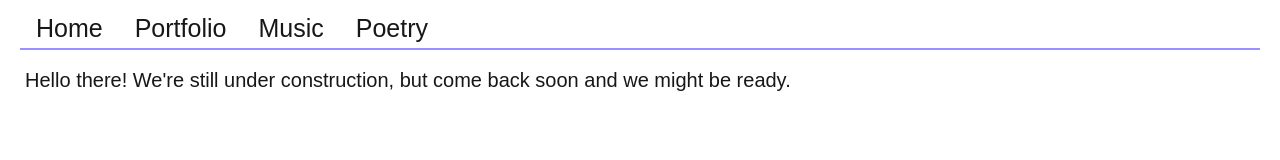
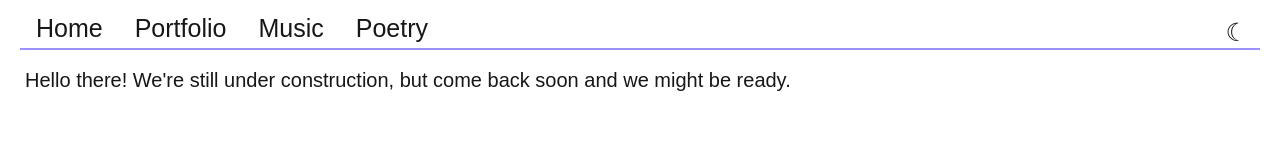
Before and after one commit to liamhade/website, a Next.js app: page / in a window 1280 px wide. Shown: the top 160 px of the page. Built offline with nearby package versions, Linux system fonts and the light colour scheme.

Commit message:
feat: added dark toggle

```diff
--- a/app/components/AppBar.tsx
+++ b/app/components/AppBar.tsx
@@ -1,6 +1,7 @@
 "use client";
 import "./AppBar.scss";
 import Link from 'next/link';
+import ThemeToggle from "./ThemeToggle";
 
 export default function AppBar() {
 	return (
@@ -9,6 +10,7 @@ export default function AppBar() {
 			<Link className="appBar-link" href="/portfolio">Portfolio</Link>
 			<Link className="appBar-link" href="/music">Music</Link>
 			<Link className="appBar-link" href="/poetry">Poetry</Link>
+			<ThemeToggle />
 		</nav>
 	)
 }
--- /dev/null
+++ b/app/components/ThemeToggle.scss
@@ -0,0 +1,15 @@
+.theme-toggle {
+	float: right;
+	padding: 4px 12px;
+	font-size: 25px;
+	cursor: pointer;
+	color: var(--foreground);
+
+	.theme-toggle-moon {
+		display: var(--show-in-light);
+	}
+
+	.theme-toggle-sun {
+		display: var(--show-in-dark);
+	}
+}
--- /dev/null
+++ b/app/components/ThemeToggle.tsx
@@ -0,0 +1,24 @@
+"use client";
+import "./ThemeToggle.scss";
+
+// Both icons are always rendered and CSS shows the right one, so the
+// server and client markup match no matter which theme is active.
+export default function ThemeToggle() {
+	function toggle() {
+		const root = document.documentElement;
+		const current = root.dataset.theme
+			?? (window.matchMedia("(prefers-color-scheme: dark)").matches ? "dark" : "light");
+		const next = current === "dark" ? "light" : "dark";
+		root.dataset.theme = next;
+		try {
+			localStorage.setItem("theme", next);
+		} catch {}
+	}
+
+	return (
+		<button className="theme-toggle" onClick={toggle} aria-label="Toggle dark mode" title="Toggle dark mode">
+			<span className="theme-toggle-moon">☾</span>
+			<span className="theme-toggle-sun">☀</span>
+		</button>
+	)
+}
--- a/app/globals.css
+++ b/app/globals.css
@@ -1,8 +1,12 @@
 @import "tailwindcss";
 
+/* Theme follows the OS by default; ThemeToggle sets data-theme on <html> to override it. */
 :root {
   --background: #ffffff;
   --foreground: #171717;
+  --link-color: #5a4fcf;
+  --show-in-light: inline;
+  --show-in-dark: none;
 }
 
 @theme inline {
@@ -13,10 +17,21 @@
 }
 
 @media (prefers-color-scheme: dark) {
-  :root {
+  :root:not([data-theme="light"]) {
     --background: #0a0a0a;
     --foreground: #ededed;
+    --link-color: #c9c9ff;
+    --show-in-light: none;
+    --show-in-dark: inline;
   }
+}
+
+:root[data-theme="dark"] {
+  --background: #0a0a0a;
+  --foreground: #ededed;
+  --link-color: #c9c9ff;
+  --show-in-light: none;
+  --show-in-dark: inline;
 }
 
 body {
@@ -24,4 +39,5 @@ body {
   color: var(--foreground);
   font-family: Arial, Helvetica, sans-serif;
   font-size: 20px;
+  transition: background-color 0.2s, color 0.2s;
 }
--- a/app/layout.tsx
+++ b/app/layout.tsx
@@ -23,7 +23,15 @@ export default function RootLayout({
   children: React.ReactNode;
 }>) {
   return (
-    <html lang="en">
+    <html lang="en" suppressHydrationWarning>
+      <head>
+        {/* Apply the saved theme before first paint so the page doesn't flash the wrong theme. */}
+        <script
+          dangerouslySetInnerHTML={{
+            __html: `try{var t=localStorage.getItem("theme");if(t==="light"||t==="dark")document.documentElement.dataset.theme=t}catch(e){}`,
+          }}
+        />
+      </head>
       <body
         className={`${geistSans.variable} ${geistMono.variable} antialiased`}
       >
--- a/app/portfolio/page.scss
+++ b/app/portfolio/page.scss
@@ -1,4 +1,4 @@
-$link-color: #c9c9ff;
+$link-color: var(--link-color);
 
 .jarvis-project {
 	display: flex;
```
Also changed, not shown: 1 other file (tests, documents, lock files or other folders).
